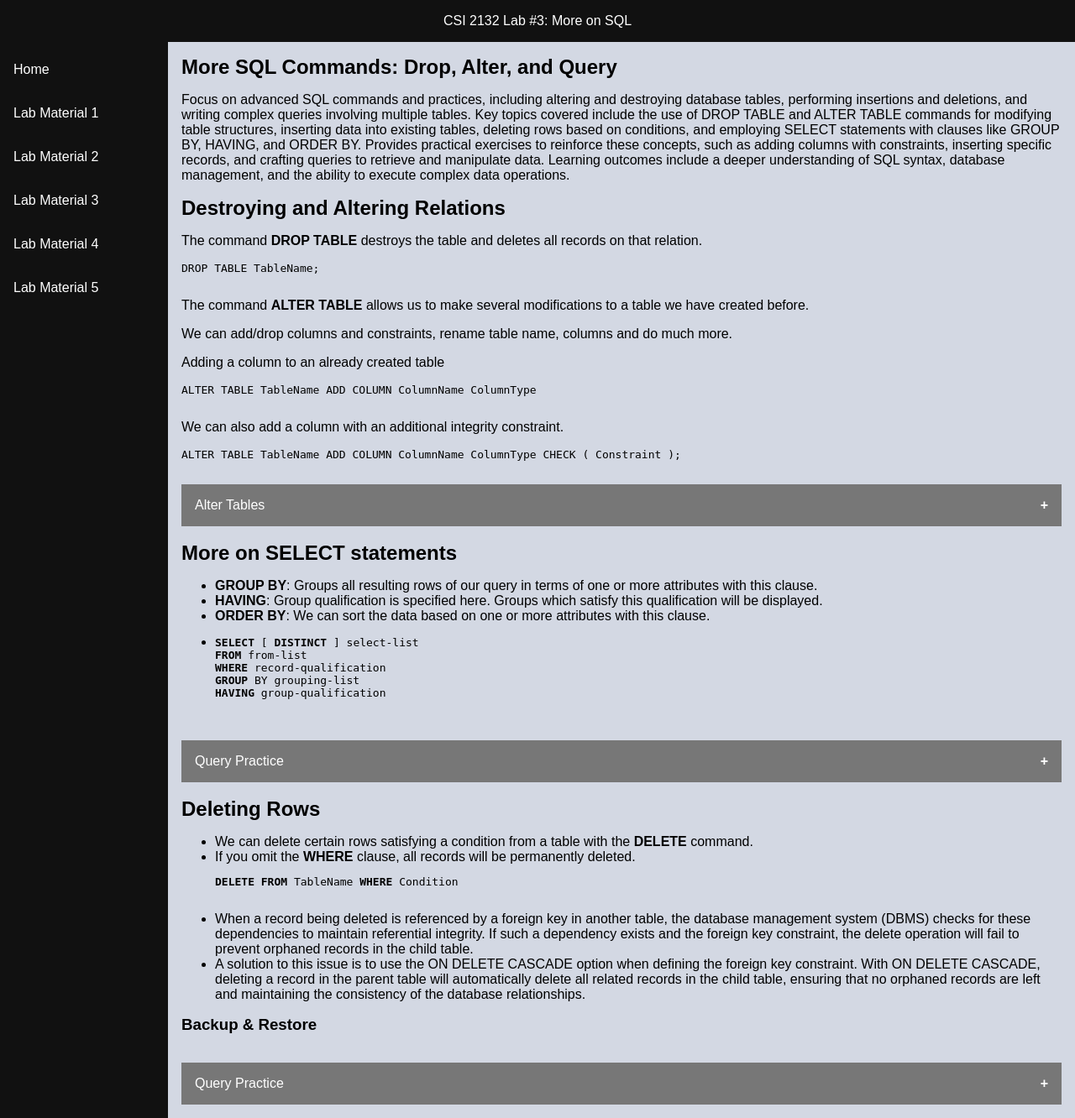
After one commit to Maha-Muthu/query-craft, a Flask app: page /lab-material-three in a window 1280 px wide. The commit adds this page. Shown: the whole page at 84% size. Run offline with Flask 2, Linux system fonts and the light colour scheme; some libraries are stand-ins or nearby versions.

Commit message:
Lab Material 3 Initial Commit

```diff
--- a/app.py
+++ b/app.py
@@ -88,6 +88,10 @@ def lab_material_one():
 def lab_material_two():
     return render_template('lab-material-two.html')
 
+@app.route('/lab-material-three')
+def lab_material_three():
+    return render_template('lab-material-three.html')
+
 @app.route('/practice-query-one')
 def practice_query_one():
     return render_template('practice-query-one.html')
--- a/templates/lab-material-one.html
+++ b/templates/lab-material-one.html
@@ -20,7 +20,7 @@
       <br>
       <a href="{{ url_for('lab_material_two') }}">Lab Material 2</a>
       <br>
-      <a href="#">Lab Material 3</a>
+      <a href="{{ url_for('lab_material_three') }}">Lab Material 3</a>
       <br>
       <a href="#">Lab Material 4</a>
       <br>
--- /dev/null
+++ b/templates/lab-material-three.html
@@ -0,0 +1,237 @@
+<!DOCTYPE html>
+<html lang="en">
+
+<head>
+    <meta charset="UTF-8">
+    <meta name="viewport" content="width=device-width, initial-scale=1.0">
+    <title>Databases Lab 3</title>
+    <link rel="stylesheet" href="static/css/page-skeleton-design.css">
+    <link rel="stylesheet" href="static/css/collapsible-design.css">
+    <link rel="stylesheet" href="static/css/query-input-design.css">
+</head>
+
+<body>
+    <header>CSI 2132 Lab #3: More on SQL</header>
+    <div class="container">
+        <nav>
+            <a href="{{ url_for('student_homepage') }}">Home</a>
+            <br>
+            <a href="{{ url_for('lab_material_one') }}">Lab Material 1</a>
+            <br>
+            <a href="{{ url_for('lab_material_two') }}">Lab Material 2</a>
+            <br>
+            <a href="#">Lab Material 3</a>
+            <br>
+            <a href="#">Lab Material 4</a>
+            <br>
+            <a href="#">Lab Material 5</a>
+        </nav>
+        <main>
+            <h2>More SQL Commands: Drop, Alter, and Query</h2>
+            <p>Focus on advanced SQL commands and practices, including altering and destroying database tables,
+                performing insertions and deletions, and writing complex queries involving multiple tables. Key topics
+                covered include the use of DROP TABLE and ALTER TABLE commands for modifying table structures, inserting
+                data into existing tables, deleting rows based on conditions, and employing SELECT statements with
+                clauses like GROUP BY, HAVING, and ORDER BY. Provides practical exercises to reinforce these concepts,
+                such as adding columns with constraints, inserting specific records, and crafting queries to retrieve
+                and manipulate data. Learning outcomes include a deeper understanding of SQL syntax, database
+                management, and the ability to execute complex data operations.</p>
+            <h2>Destroying and Altering Relations</h2>
+            <p>The command <b>DROP TABLE</b> destroys the table and
+                deletes all records on that relation.</p>
+            <pre>
+DROP TABLE TableName;
+            </pre>
+            <p>The command <b>ALTER TABLE</b> allows us to make several
+                modifications to a table we have created before.</p>
+            <p>We can add/drop columns and constraints, rename
+                table name, columns and do much more.</p>
+            <p>Adding a column to an already created table</p>
+            <pre>
+ALTER TABLE TableName ADD COLUMN ColumnName ColumnType
+            </pre>
+            <p>We can also add a column with an additional integrity
+                constraint.</p>
+            <pre>
+ALTER TABLE TableName ADD COLUMN ColumnName ColumnType CHECK ( Constraint );
+            </pre>
+            <button class="collapsible">Alter Tables</button>
+            <div class="content">
+                <br>
+                <p>This exercise requires the completion of all queries in all previous exercises. The schema name is
+                    "laboratories" and it includes the following tables (to look at the schema refer to Create Art
+                    Tables in Lab Material 1.):
+                <ul>
+                    <li>laboratories.Artist( AName VARCHAR(20), Birthplace VARCHAR(20), Style VARCHAR(20), DateOfBirth
+                        DATE, PRIMARY KEY (AName))</li>
+                    <li>laboratories.Customer( CustId INTEGER, Name VARCHAR(20), Address VARCHAR(20), Amount
+                        NUMERIC(8,2), PRIMARY KEY (CustId))</li>
+                    <li>laboratories.Artwork( Title VARCHAR(20), Year INTEGER, Type VARCHAR(20), Price NUMERIC(8,2),
+                        AName VARCHAR(20), PRIMARY KEY (Title), FOREIGN KEY(AName) REFERENCES laboratories.Artist)</li>
+                    <li>laboratories.LikeArtist( CustId INTEGER, AName VARCHAR(20), PRIMARY KEY(Aname, CustId), FOREIGN
+                        KEY (Aname) REFERENCES laboratories.Artist, FOREIGN KEY (CustId) REFERENCES
+                        laboratories.Customer)</li>
+                </ul>
+                </p>
+                <h3>Excercise :</h3>
+                <p>Add Country column to Artist table (type VARCHAR(20))</p>
+                <form class="queryForm">
+                    <input type="text" class="query" placeholder="Query" required>
+                    <br><br>
+                    <input type="submit" value="Update Query">
+                    <div class="alert-container"></div>
+                </form>
+                <br>
+                <p>Add a Rating column to the Customer table, with the following check constraint: the rating value has
+                    to be BETWEEN 1 AND 10</p>
+                <form class="queryForm">
+                    <input type="text" class="query" placeholder="Query" required>
+                    <br><br>
+                    <input type="submit" value="Update Query">
+                    <div class="alert-container"></div>
+                </form>
+                <br>
+                <button class="collapsible">Update Art Work Tables</button>
+                <div class="content">
+                    <br><br>
+                    <h3>Add Country column to Artist table (type VARCHAR(20))</h3>
+                    <p>ALTER TABLE laboratories.Artist ADD Country VARCHAR(20)</p>
+                    <h3>Add a Rating column to the Customer table, with the following check constraint: the rating value
+                        has
+                        to be BETWEEN 1 AND 10</h3>
+                    <p>
+                        ALTER TABLE Customer
+                        ADD Rating Numeric
+                        CONSTRAINT Rating CHECK (Rating &gt;= 1 and Rating &lt;=10) </p>
+                    <br>
+                </div>
+                <br>
+            </div>
+            <br>
+            <h2>More on <b>SELECT</b> statements</h2>
+            <ul>
+                <li><b>GROUP BY</b>: Groups all resulting rows of our query
+                    in terms of one or more attributes with this clause.</li>
+                <li><b>HAVING</b>: Group qualification is specified here.
+                    Groups which satisfy this qualification will be
+                    displayed.</li>
+                <li><b>ORDER BY</b>: We can sort the data based on one or
+                    more attributes with this clause.</li>
+                <li>
+                    <pre>
+<b>SELECT</b> [ <b>DISTINCT</b> ] select-list
+<b>FROM</b> from-list
+<b>WHERE</b> record-qualification
+<b>GROUP</b> BY grouping-list
+<b>HAVING</b> group-qualification
+                    </pre>
+                </li>
+            </ul>
+            <br>
+            <button class="collapsible">Query Practice</button>
+            <div class="content">
+                <br>
+                <p>Let's insert additional data into the previously created tables, then delete specific rows from those
+                    tables. Next code queries involving both single and multiple tables.</p>
+                <p>Insert the following rows, make sure to use the laboratories schema created above (append
+                    schemaName to the tableName):</p>
+                <ul>
+                    <li>Artist Table: </li>
+                    <ul>
+                        <li>AName: Leonardo, Michelangelo, Josefa, Hans Hofmann, John</li>
+                        <li>BirthPlace: Florence, Arezzo, Seville, Weisenburg, San Francisco</li>
+                        <li>Style: Renaissance, Renaissance, Baroque, Modern, Modern</li>
+                        <li>DateOfBirth: 1452-04-15, 1475-03-06, 1630-09-09, 1966-02-17, 1920-02-17</li>
+                        <li>Country: Italy, Italy, Spain, Germany, USA</li>
+                    </ul>
+                    <li>Customer Table:</li>
+                    <ul>
+                        <li>CustId: 1, 2</li>
+                        <li>Name: Emre, Saeid</li>
+                        <li>Address: Preston, null</li>
+                        <li>Amount: 20000.00, 40000</li>
+                        <li>Rating: 5,6</li>
+                    </ul>
+                    <li>Artwork Table:</li>
+                    <ul>
+                        <li>Title: Waves, Three Musicians</li>
+                        <li>Year: 2000, 1921</li>
+                        <li>Type: null, Modern</li>
+                        <li>Price: 4000.00, 11000.00</li>
+                        <li>AName: John, Picasso</li>
+                    </ul>
+                    <li>LikeArtist Table:</li>
+                    <ul>
+                        <li>CustId: 1, 2, 2</li>
+                        <li>AName: Picasso, Picasso, Leonardo</li>
+                    </ul>
+                </ul>
+                <form class="queryForm">
+                    <input type="text" class="query" placeholder="Insert Query" required>
+                    <br><br>
+                    <input type="submit" value="Execute Query">
+                    <div class="alert-container"></div>
+                </form>
+                <br>
+                <button class="collapsible">Insert Into Art Work Tables</button>
+                <div class="content">
+                    <br><br>
+                    <p>INSERT INTO laboratories.Artist (AName,Birthplace, Style, DateOfBirth, Country)
+                        VALUES('Leonardo', 'Florence', 'Renaissance', '1452-04-15', 'Italy'), ('Michelangelo', 'Arezzo',
+                        'Renaissance', '1475-03-06','Italy'), ('Josefa', 'Seville', 'Baroque', '1630-09-09', 'Spain'),
+                        ('Hans Hofmann', 'Weisenburg', 'Modern', '1966-02-17', 'Germany'), ('John', 'San Francisco',
+                        'Modern', '1920-02-17', 'USA')
+                    </p>
+                    <p>
+                        INSERT INTO laboratories.Artwork (Title,Year,Type,Price,AName) VALUES('Waves', 2000, null,
+                        4000.00, 'John'), ('Three Musicians', 1921, 'Modern', 11000.00, 'Picasso')
+                    </p>
+                    <p>
+                        INSERT INTO laboratories.Customer (CustId,Name,Address,Amount, Rating) VALUES(1, 'Emre',
+                        'Preston', 20000.00, 5), (2, 'Saeid', null, 40000.00, 6)
+                    </p>
+                    <p>
+                        INSERT INTO laboratories.LikeArtist (CustId, AName) (1, 'Picasso'), (2, 'Picasso') and (2,
+                        'Leonardo')
+                    </p>
+                    <br>
+                </div>
+                <br>
+            </div>
+            <br>
+            <h2>Deleting Rows</h2>
+            <ul>
+                <li>We can delete certain rows satisfying a condition from a
+                    table with the <b>DELETE</b> command.</li>
+                <li>If you omit the <b>WHERE</b> clause, all records will be
+                    permanently deleted.</li>
+                <pre>
+<b>DELETE FROM</b> TableName <b>WHERE</b> Condition
+                    </pre>
+                </li>
+                <li>When a record being deleted is referenced by a foreign key in another table, the database management
+                    system (DBMS) checks for these dependencies to maintain referential integrity. If such a dependency
+                    exists and the foreign key constraint, the delete operation will fail to prevent orphaned records in
+                    the child table.</li>
+                <li> A solution to this issue is to use the ON DELETE CASCADE option when defining the foreign key
+                    constraint. With ON DELETE CASCADE, deleting a record in the parent table will automatically delete
+                    all related records in the child table, ensuring that no orphaned records are left and maintaining
+                    the consistency of the database relationships.</li>
+            </ul>
+            <h3>Backup & Restore</h3>
+            <br>
+            <button class="collapsible">Query Practice</button>
+            <div class="content">
+                <br>
+                <p>Let's insert additional data into the previously created tables, then delete specific rows from those
+                    tables. Next code queries involving both single and multiple tables.</p>
+                <p>Insert the following rows, make sure to use the laboratories schema created above (append
+                    schemaName to the tableName):</p>
+            </div>
+        </main>
+    </div>
+    <script src="static/js/query-execution.js"></script>
+    <script src="static/js/collapsiblescript.js"></script>
+</body>
+
+</html>
--- a/templates/lab-material-two.html
+++ b/templates/lab-material-two.html
@@ -20,7 +20,7 @@
       <br>
       <a href="#">Lab Material 2</a>
       <br>
-      <a href="#">Lab Material 3</a>
+      <a href="{{ url_for('lab_material_three') }}">Lab Material 3</a>
       <br>
       <a href="#">Lab Material 4</a>
       <br>
@@ -326,6 +326,7 @@ WHERE &lt;Conditions&gt;
               <li>CustId: 1,2,3</li>
               <li>Name: John, Amy, Peter</li>
               <li>Address: Ottawa, Orleans, Gatineau</li>
+              <li>Amount: 8.5, 9.0, 6.3</li>
             </ul>
             <li>Artwork Table:</li>
             <ul>
```
